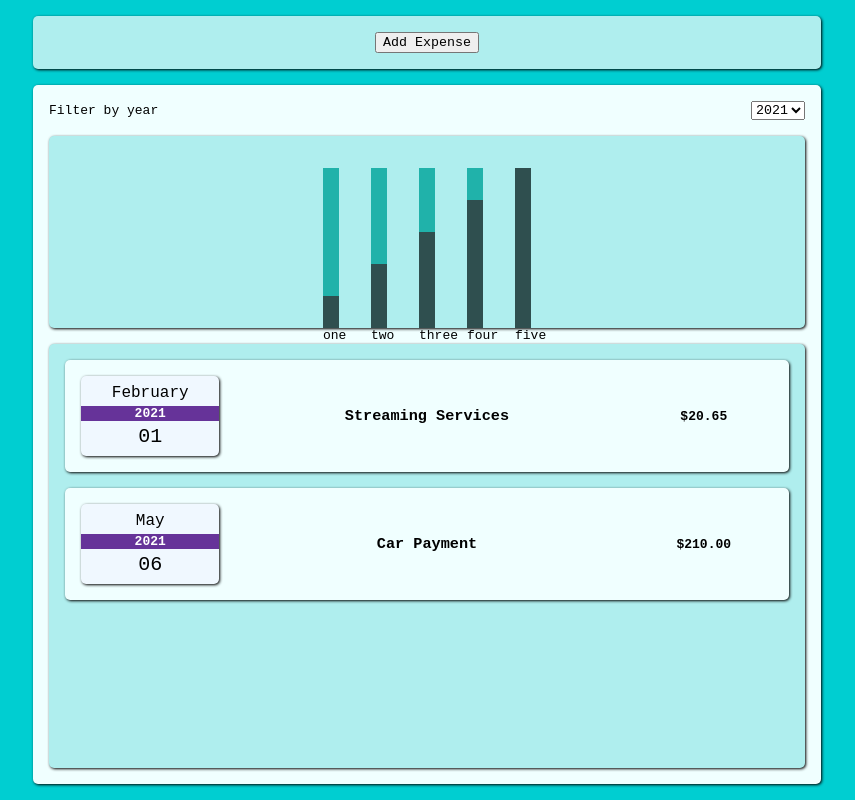
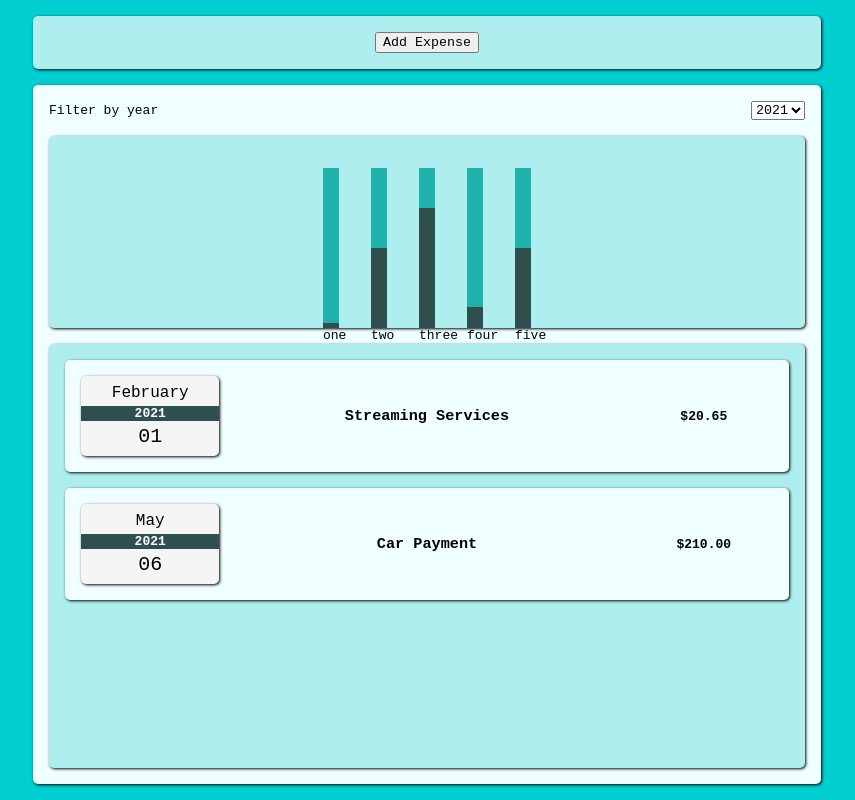
Before and after one commit to devon-wolf/expense-tracker, a React (Create React App) app: page / in a window 1280 px wide. Shown: the whole page, without its empty margins (213-1068 px from the left). Built offline with nearby package versions, Linux system fonts and the light colour scheme.

Commit message:
Clean up colors

```diff
--- a/src/components/expenses/ExpenseChart.tsx
+++ b/src/components/expenses/ExpenseChart.tsx
@@ -6,27 +6,27 @@ const ExpenseChart = (): JSX.Element => {
     const dataPoints = [
         {
             value: 1,
-            maxValue: 5,
+            maxValue: 30,
             label: 'one'
         },
         {
             value: 2,
-            maxValue: 5,
+            maxValue: 4,
             label: 'two'
         },
         {
             value: 3,
-            maxValue: 5,
+            maxValue: 4,
             label: 'three'
         },
         {
             value: 4,
-            maxValue: 5,
+            maxValue: 32,
             label: 'four'
         },
         {
             value: 5,
-            maxValue: 5,
+            maxValue: 10,
             label: 'five'
         }
     ];
--- a/src/components/expenses/styles/ExpenseItem.css
+++ b/src/components/expenses/styles/ExpenseItem.css
@@ -7,7 +7,7 @@
 }
 
 .expenseDate {
-    background-color: aliceblue;
+    background-color: whitesmoke;
     display: flex;
     flex-direction: column;
     align-items: center;
@@ -16,7 +16,7 @@
 }
 
 .expenseYear {
-    background-color: rebeccapurple;
+    background-color: darkslategray;
     color: white;
     width: 100%;
     text-align: center;
```
